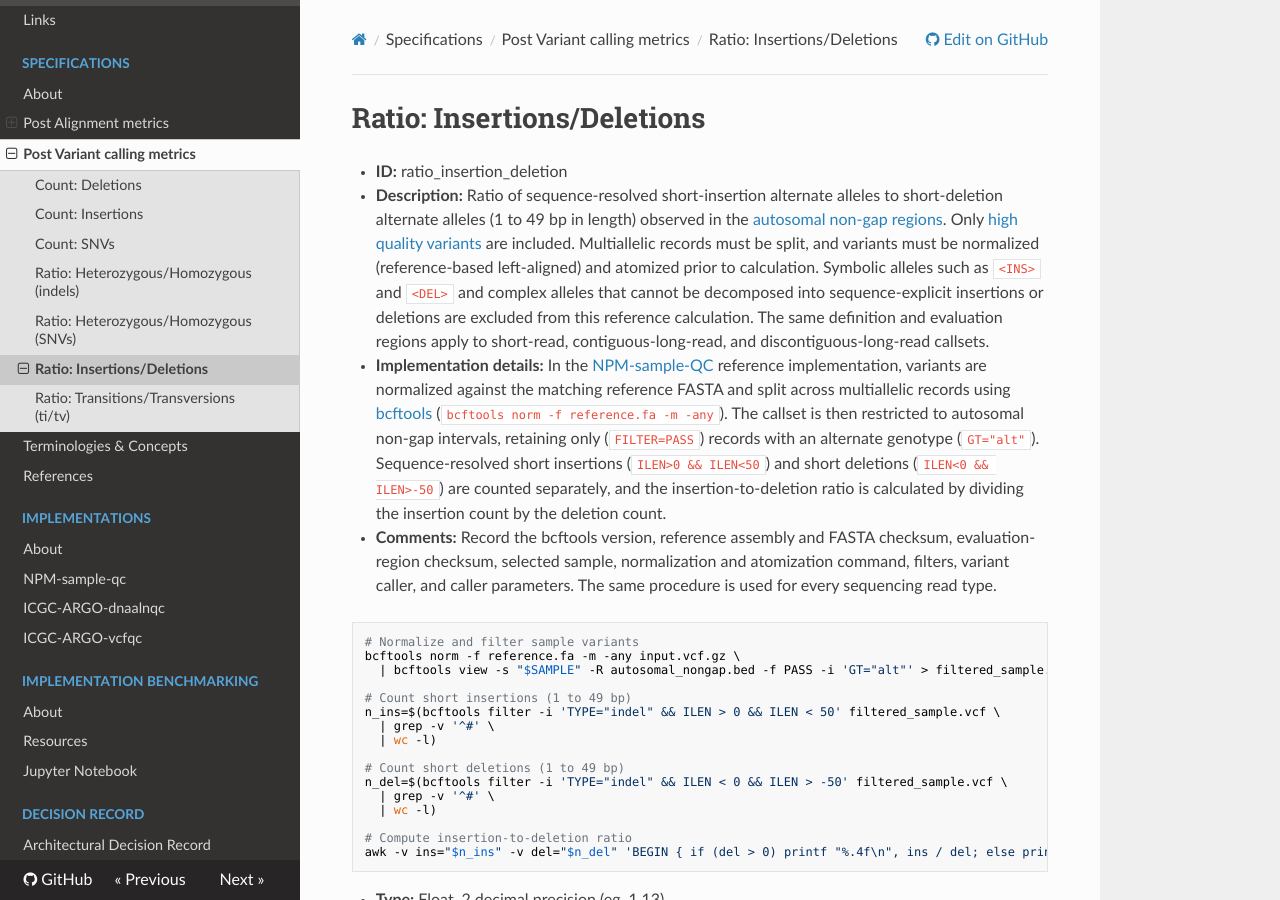
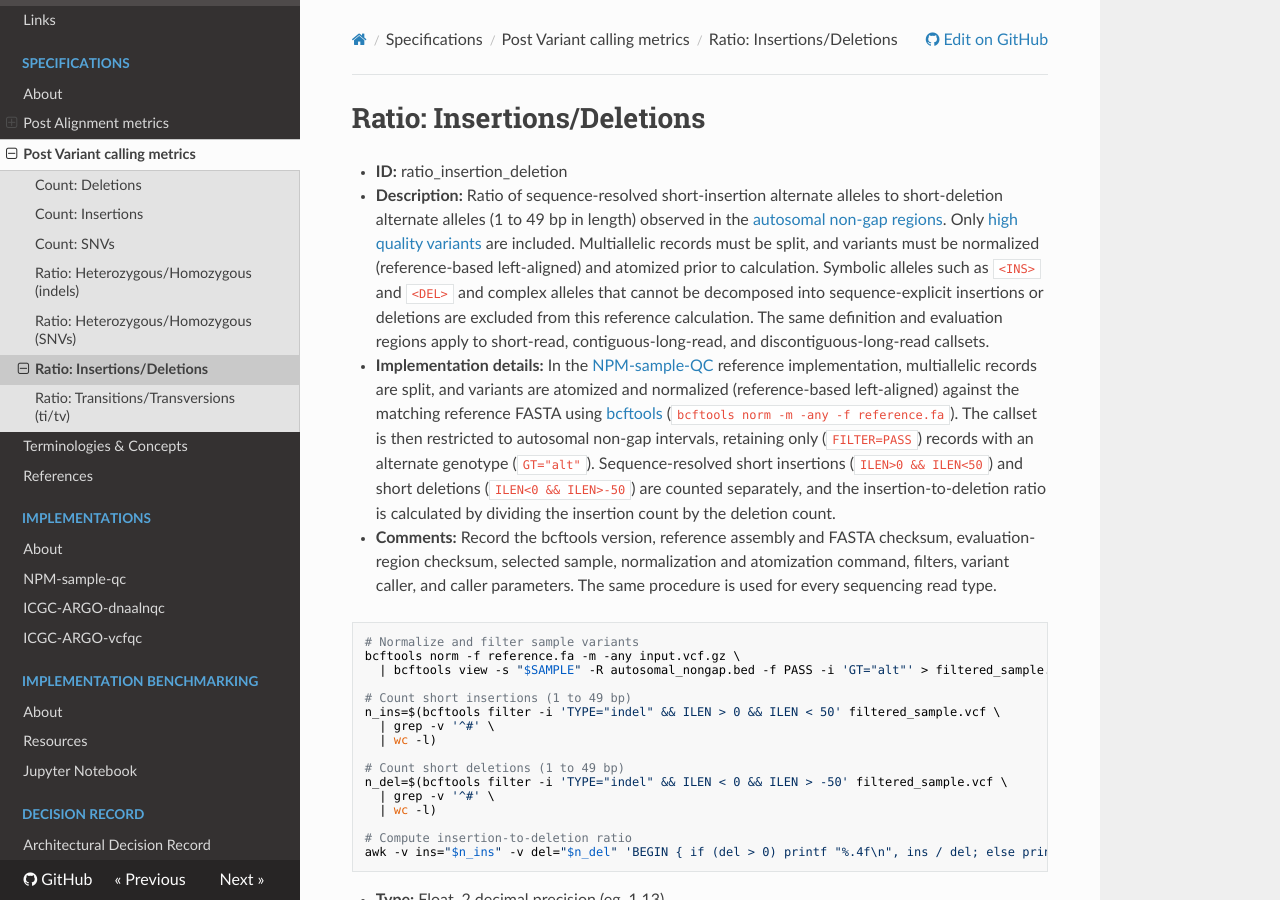
Before and after one commit to ga4gh/quality-control-wgs, an MkDocs documentation site: the page built from docs/metrics_definitions/ratio-insertions-deletions.md, in a window 1280 px wide and 900 px high. Built offline with MkDocs 1.6.1, drawn with Linux system fonts in a browser that asks for light colours; nearby versions of some CDN libraries.

Commit message:
ration ins/del dev version awaiting further input/feedback

````diff
--- a/docs/metrics_definitions/ratio-insertions-deletions.md
+++ b/docs/metrics_definitions/ratio-insertions-deletions.md
@@ -3,7 +3,7 @@
 - **ID:** ratio_insertion_deletion
 - **Description:** Ratio of sequence-resolved short-insertion alternate alleles to short-deletion alternate alleles (1 to 49 bp in length) observed in the [autosomal non-gap regions](terminologies.md#autosomes-non-gap-regions). Only [high quality variants](terminologies.md#high-quality-variants) are included. Multiallelic records must be split, and variants must be normalized (reference-based left-aligned) and atomized prior to calculation. Symbolic alleles such as `<INS>` and `<DEL>` and complex alleles that cannot be decomposed into sequence-explicit insertions or deletions are excluded from this reference calculation. The same definition and evaluation regions apply to short-read, contiguous-long-read, and discontiguous-long-read callsets.
 
-- **Implementation details:** In the [NPM-sample-QC](References.md#npm-sample-qc) reference implementation, variants are normalized against the matching reference FASTA and split across multiallelic records using [bcftools](https://www.htslib.org/doc/bcftools.html) (`bcftools norm -f reference.fa -m -any`). The callset is then restricted to autosomal non-gap intervals, retaining only (`FILTER=PASS`) records with an alternate genotype (`GT="alt"`). Sequence-resolved short insertions (`ILEN>0 && ILEN<50`) and short deletions (`ILEN<0 && ILEN>-50`) are counted separately, and the insertion-to-deletion ratio is calculated by dividing the insertion count by the deletion count.
+- **Implementation details:** In the [NPM-sample-QC](References.md#npm-sample-qc) reference implementation, multiallelic records are split, and variants are atomized and normalized (reference-based left-aligned) against the matching reference FASTA using [bcftools](https://www.htslib.org/doc/bcftools.html) (`bcftools norm -m -any -f reference.fa`). The callset is then restricted to autosomal non-gap intervals, retaining only (`FILTER=PASS`) records with an alternate genotype (`GT="alt"`). Sequence-resolved short insertions (`ILEN>0 && ILEN<50`) and short deletions (`ILEN<0 && ILEN>-50`) are counted separately, and the insertion-to-deletion ratio is calculated by dividing the insertion count by the deletion count.
 - **Comments:**
 Record the bcftools version, reference assembly and FASTA checksum, evaluation-region checksum, selected sample, normalization and atomization command, filters, variant caller, and caller parameters. The same procedure is used for every sequencing read type.
 ```
````
